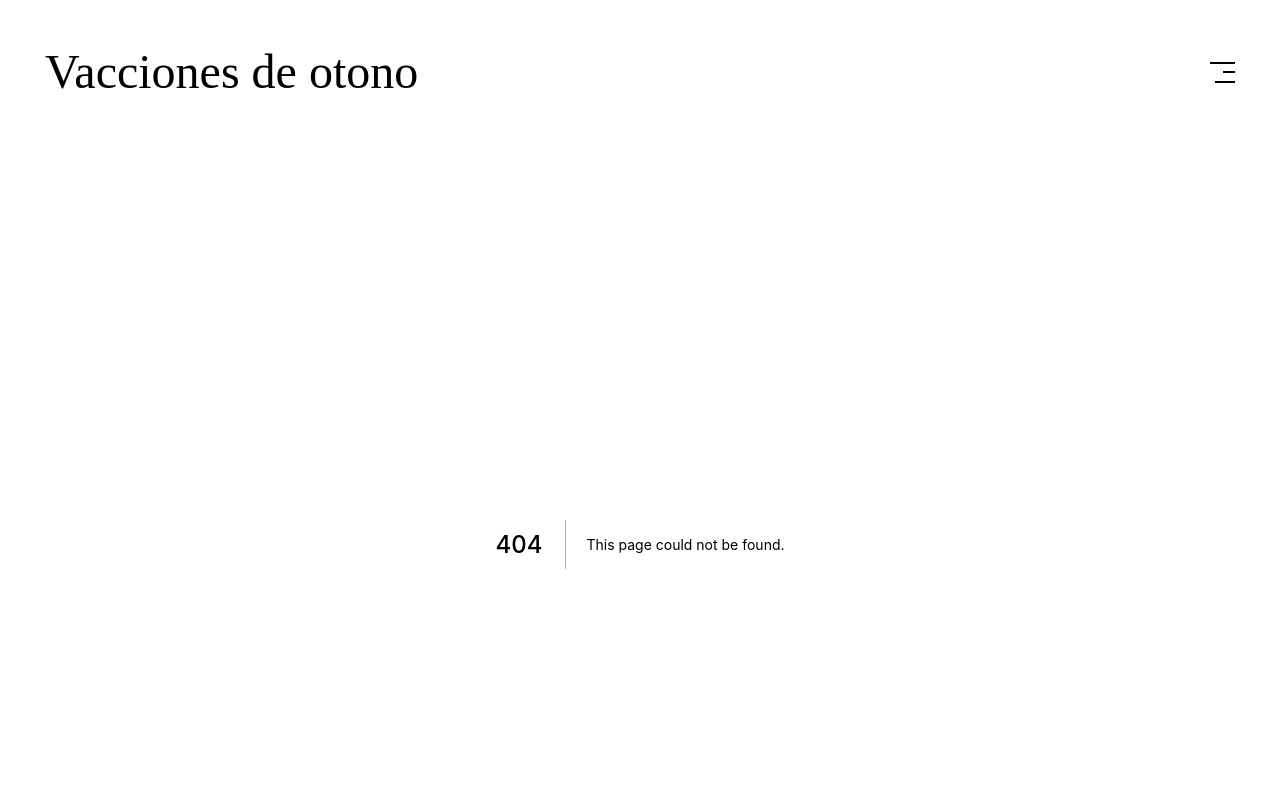
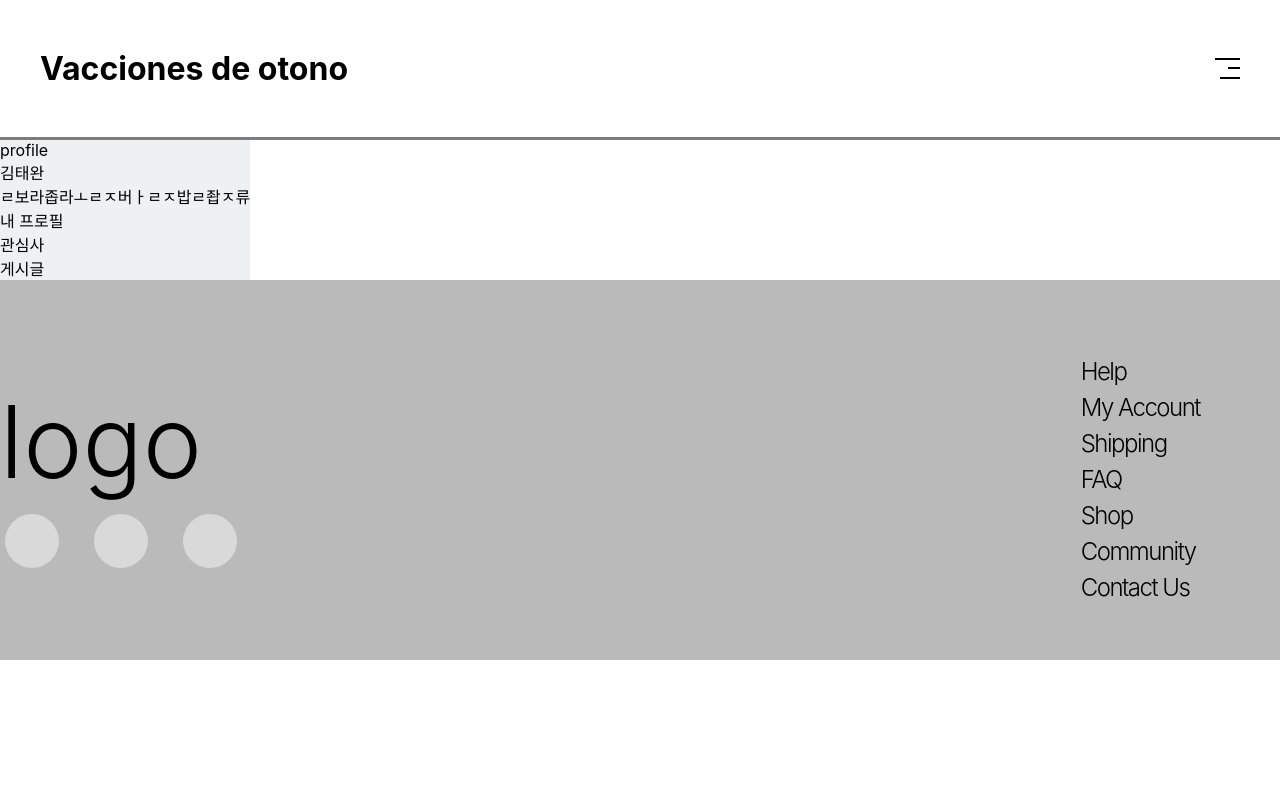
Before and after one commit to fall-vacation/front, a Next.js app: page /mypage in a window 1280 px wide. Before the commit this address had no page. Shown: the top 800 px of the page. Built offline with nearby package versions, Linux system fonts and the light colour scheme.

Commit message:
page컨테이너추가 / nprogress추가 / 헤더로직 완료

```diff
--- a/components/common/GoogleLogin/login.tsx
+++ b/components/common/GoogleLogin/login.tsx
@@ -2,11 +2,17 @@ import { useGoogleLogin, GoogleLogin, useGoogleOneTapLogin } from "@react-oauth/
 import styled from "styled-components";
 
 import person from "lib/person";
+import { useUserStore } from "@/store/user";
+import { Dispatch, SetStateAction } from "react";
 
-export default function GoogleLoginButton() {
+export default function GoogleLoginButton({ setIsOpen }: { setIsOpen: Dispatch<SetStateAction<boolean>> }) {
+  const setIsLogin = useUserStore((p) => p.setIsLogin);
+
   const customLogin = useGoogleLogin({
     onSuccess: (res) => {
       person.login({ token: res.access_token });
+      setIsLogin(true);
+      setIsOpen(false);
     },
   });
 
--- a/components/common/Nav/index.tsx
+++ b/components/common/Nav/index.tsx
@@ -1,4 +1,4 @@
-import React, { useState, useRef } from "react";
+import React, { useState, useRef, Dispatch, SetStateAction } from "react";
 import Link from "next/link";
 import Image from "next/image";
 import Wrap from "../Wrap";
@@ -12,6 +12,8 @@ import GoogleLogoutButton from "../GoogleLogin/logout";
 import KakaoLoginButton from "../KakaoLogin/login";
 import { useEffect } from "react";
 import person from "lib/person";
+import { useUserStore } from "@/store/user";
+import { useRouter } from "next/router";
 
 const Nav = () => {
   const modalRef = useRef<HTMLDivElement>(null);
@@ -19,12 +21,11 @@ const Nav = () => {
   const [isOpen, setIsOpen] = useState<boolean>(false);
   const [select, setSelect] = useState<boolean>(false);
 
-  const [login, setLogin] = useState(false);
+  const { isLogin, setIsLogin } = useUserStore();
 
   useEffect(() => {
     const clickEvt = (e: any) => {
       if (contentRef.current && !contentRef.current?.contains(e.target)) {
-        console.log("hi");
       }
     };
 
@@ -36,21 +37,20 @@ const Nav = () => {
   }, [contentRef]);
 
   useEffect(() => {
-    setLogin(person.load() !== undefined);
+    setIsLogin(person.load() !== undefined);
   }, []);
 
   return (
-    <Wrap>
-      <S.NavBar>
+    <div.wrap>
       <h1>
         <Link href="/">
           <a>Vacciones de otono </a>
         </Link>
       </h1>
-        {login ? (
+      {isLogin ? (
         <ProfileWrap>
           <Profile click={() => setSelect(!select)} />
-            {select && <ProfileSelect />}
+          {select && <ProfileSelect setIsOpen={setIsOpen} setSelect={setSelect} />}
         </ProfileWrap>
       ) : (
         <div className="hamburger_menu" onClick={() => setIsOpen(!isOpen)}>
@@ -73,48 +73,37 @@ const Nav = () => {
               <ul>
                 {/* <li className="naver">네이버 로그인</li> */}
                 <li>
-                    <GoogleLoginButton />
+                  <GoogleLoginButton setIsOpen={setIsOpen} />
                 </li>
                 <li>
                   <KakaoLoginButton />
-                  </li>
-
-                  <li>
-                    <button
-                      onClick={() => {
-                        person.logout();
-                      }}
-                    >
-                      로그아웃
-                    </button>
                 </li>
               </ul>
             </S.ModalContents>
           </Dim>
         </Modal>
       )}
-      </S.NavBar>
-    </Wrap>
+    </div.wrap>
   );
 };
-const FIXED_PROFILE_SIZE = 30;
+const FIXED_PROFILE_SIZE = 40;
 
 const Profile = ({ click }: { click: () => void }) => {
   return (
     <ProfileBtn size={FIXED_PROFILE_SIZE} onClick={click}>
       <svg width={FIXED_PROFILE_SIZE} height={FIXED_PROFILE_SIZE} viewBox="0 0 82 81" fill="none" xmlns="http://www.w3.org/2000/svg">
-        <circle cx="41.0459" cy="40.1875" r="40" fill="#4A4E5B" />
+        <circle cx="41.0459" cy="40.1875" r="40" fill="#8ED0D5" />
         <mask id="mask0_809_5975" style={{ maskType: "alpha" }} maskUnits="userSpaceOnUse" x="0" y="0" width="81" height="80">
-          <circle cx="40.9541" cy="40" r="39.5" fill="#4A4E5B" stroke="#666E78" />
+          <circle cx="40.9541" cy="40" r="39.5" fill="#8ED0D5" stroke="#8ED0D5" />
         </mask>
         <g mask="url(#mask0_809_5975)">
           <path
             d="M40.9541 13.75C32.603 13.75 25.8331 20.4997 25.8331 28.826C25.8331 37.1522 32.603 43.9019 40.9541 43.9019C49.3052 43.9019 56.0751 37.1522 56.0751 28.826C56.0751 20.4997 49.3052 13.75 40.9541 13.75Z"
-            fill="#686D7E"
+            fill="#C8E7E8"
           />
           <path
             d="M24.8251 51.9424C16.474 51.9424 9.7041 58.6922 9.7041 67.0184V71.7956C9.7041 74.8238 11.9052 77.4057 14.9028 77.8936C32.1561 80.7021 49.7521 80.7021 67.0054 77.8936C70.003 77.4057 72.2041 74.8238 72.2041 71.7956V67.0184C72.2041 58.6922 65.4342 51.9424 57.0831 51.9424H55.7087C54.9647 51.9424 54.2255 52.0597 53.5183 52.2899L50.0283 53.4261C44.132 55.3457 37.7762 55.3457 31.8799 53.4261L28.3899 52.2899C27.6827 52.0597 26.9435 51.9424 26.1995 51.9424H24.8251Z"
-            fill="#686D7E"
+            fill="#C8E7E8"
           />
         </g>
       </svg>
@@ -122,13 +111,47 @@ const Profile = ({ click }: { click: () => void }) => {
   );
 };
 
-const ProfileSelect = () => {
+const ProfileSelect = ({ setIsOpen, setSelect }: { setIsOpen: Dispatch<SetStateAction<boolean>>; setSelect: Dispatch<SetStateAction<boolean>> }) => {
+  const { setIsLogin } = useUserStore();
+  const selectRef = useRef<HTMLUListElement>(null);
+  const router = useRouter();
+
+  useOutsideClick(selectRef, () => {
+    setSelect(false);
+  });
+
   return (
-    <ProfileSelectWrap size={FIXED_PROFILE_SIZE}>
-      <li onClick={() => {}}>마이페이지</li>
-      <li onClick={() => person.logout()}>로그아웃</li>
+    <ProfileSelectWrap size={FIXED_PROFILE_SIZE} ref={selectRef}>
+      <li onClick={() => router.push("/mypage")}>마이페이지</li>
+      <li
+        onClick={() => {
+          setIsLogin(false);
+          person.logout();
+          setIsOpen(false);
+          setSelect(false);
+        }}
+      >
+        로그아웃
+      </li>
     </ProfileSelectWrap>
   );
+};
+
+const div = {
+  wrap: styled.div`
+    display: flex;
+    justify-content: space-between;
+    align-items: center;
+    position: absolute;
+    left: 0;
+    top: 0;
+    width: 100%;
+    height: 14rem;
+    padding: 4rem;
+    background-color: #fff;
+    border-bottom: 3px solid #7d7d7d;
+    z-index: 9999;
+  `,
 };
 
 const Dim = styled.div`
--- /dev/null
+++ b/components/common/PageContainer.tsx
@@ -0,0 +1,11 @@
+import styled from "styled-components";
+
+export default function PageContainer({ children }: { children: React.ReactNode }) {
+  return <div.wrap>{children}</div.wrap>;
+}
+
+const div = {
+  wrap: styled.div`
+    padding-top: 14rem;
+  `,
+};
--- /dev/null
+++ b/nprogress.css
@@ -0,0 +1,79 @@
+#nprogress {
+  pointer-events: none;
+}
+
+#nprogress .bar {
+  background: red;
+  position: fixed;
+  z-index: 1031;
+  top: 0;
+  left: 0;
+
+  width: 100%;
+  height: 3px;
+}
+
+/* Fancy blur effect */
+#nprogress .peg {
+  display: block;
+  position: absolute;
+  right: 0px;
+  width: 100px;
+  height: 100%;
+  opacity: 1;
+
+  -webkit-transform: rotate(3deg) translate(0px, -4px);
+  -ms-transform: rotate(3deg) translate(0px, -4px);
+  transform: rotate(3deg) translate(0px, -4px);
+}
+
+/* Remove these to get rid of the spinner */
+#nprogress .spinner {
+  display: block;
+  position: fixed;
+  z-index: 1031;
+  top: 15px;
+  right: 15px;
+}
+
+#nprogress .spinner-icon {
+  width: 18px;
+  height: 18px;
+  box-sizing: border-box;
+
+  border: solid 2px transparent;
+  border-top-color: red;
+  border-left-color: red;
+  border-radius: 50%;
+
+  -webkit-animation: nprogress-spinner 400ms linear infinite;
+  animation: nprogress-spinner 400ms linear infinite;
+}
+
+.nprogress-custom-parent {
+  overflow: hidden;
+  position: relative;
+}
+
+.nprogress-custom-parent #nprogress .spinner,
+.nprogress-custom-parent #nprogress .bar {
+  position: absolute;
+}
+
+@-webkit-keyframes nprogress-spinner {
+  0% {
+    -webkit-transform: rotate(0deg);
+  }
+  100% {
+    -webkit-transform: rotate(360deg);
+  }
+}
+@keyframes nprogress-spinner {
+  0% {
+    transform: rotate(0deg);
+  }
+  100% {
+    transform: rotate(360deg);
+  }
+}
+@chunggeonlee;
--- a/package.json
+++ b/package.json
@@ -21,6 +21,7 @@
     "next": "^12.2.5",
     "next-redux-wrapper": "^8.0.0",
     "nookies": "^2.5.2",
+    "nprogress": "^0.2.0",
     "react": "^18.2.0",
     "react-dom": "^18.2.0",
     "react-google-login": "^5.2.2",
@@ -31,6 +32,7 @@
   "devDependencies": {
     "@types/lodash": "^4.14.184",
     "@types/node": "18.7.13",
+    "@types/nprogress": "^0.2.0",
     "@types/react": "18.0.17",
     "@types/react-dom": "18.0.6",
     "babel-plugin-styled-components": "^2.0.7",
--- a/pages/_app.tsx
+++ b/pages/_app.tsx
@@ -6,6 +6,10 @@ import { ThemeProvider, DefaultTheme } from "styled-components";
 import { GlobalStyle } from "@/styles/globalStyle";
 import { GoogleOAuthProvider } from "@react-oauth/google";
 import "../public/static/fonts/style.css";
+import Nprogress from "nprogress";
+import "../nprogress.css";
+import { useEffect } from "react";
+import { useRouter } from "next/router";
 
 const theme: DefaultTheme = {
   mainColor: "#0055b8",
@@ -13,6 +17,24 @@ const theme: DefaultTheme = {
 };
 
 function MyApp({ Component, pageProps }: AppProps) {
+  const router = useRouter();
+
+  useEffect(() => {
+    Nprogress.configure({ showSpinner: false });
+
+    const handleRouteStart = (url: string) => {
+      Nprogress.start();
+    };
+    const handleRouteChange = (url: string) => {
+      Nprogress.done(false);
+    };
+    router.events.on("routeChangeStart", handleRouteStart);
+
+    router.events.on("routeChangeComplete", handleRouteChange);
+    return () => {
+      router.events.off("routeChangeComplete", handleRouteChange);
+    };
+  }, [router.events]);
   return (
     <ThemeProvider theme={theme}>
       <GoogleOAuthProvider clientId={process.env.NEXT_PUBLIC_NAVER_CLIENT_ID || ""}>
--- /dev/null
+++ b/pages/mypage.tsx
@@ -0,0 +1,58 @@
+import React, { useState, useRef, Dispatch, SetStateAction } from "react";
+import Link from "next/link";
+import Image from "next/image";
+import useOutsideClick from "hook/outSideClick";
+import styled from "styled-components";
+import { useEffect } from "react";
+import { useRouter } from "next/router";
+import PageContainer from "@/components/common/PageContainer";
+
+export default function Mypage() {
+  const router = useRouter();
+  const FIXED_TABS = [
+    { title: "내 프로필", component: <div>1</div> },
+    { title: "관심사", component: <div>2</div> },
+    { title: "게시글", component: <div>3</div> },
+  ];
+
+  return (
+    <PageContainer>
+      <div.wrap>
+        <div.left>
+          <div>profile</div>
+          <div>김태완</div>
+          <div>ㄹ보라좁라ㅗㄹㅈ버ㅏㄹㅈ밥ㄹ좝ㅈ류</div>
+
+          <ul>
+            {FIXED_TABS.map((tab, i) => (
+              <li
+                onClick={() =>
+                  router.push({
+                    pathname: router.pathname,
+                    query: { ...router.query, tab: tab.title },
+                  })
+                }
+                key={i}
+              >
+                <div>{tab.title}</div>
+              </li>
+            ))}
+          </ul>
+        </div.left>
+        {/* <div.right>{FIXED_TABS.filter((el) => el.title === (router.query.tab as string))[0].component}</div.right> */}
+      </div.wrap>
+    </PageContainer>
+  );
+}
+
+const div = {
+  wrap: styled.div`
+    display: flex;
+    justify-content: space-between;
+  `,
+  left: styled.div`
+    height: 100%;
+    background-color: #eef0f2;
+  `,
+  right: styled.div``,
+};
--- a/pages/taewans-farm/index.tsx
+++ b/pages/taewans-farm/index.tsx
@@ -1,6 +1,7 @@
 import { useState, useEffect } from "react";
 import Image from "next/image";
 import { Crop } from "../../types/type";
+import PageContainer from "../../components/common/PageContainer";
 
 type Props = {
   farmList: Crop[];
@@ -8,7 +9,7 @@ type Props = {
 
 const Index = ({ farmList }: Props) => {
   return (
-    <div>
+    <PageContainer>
       <h2>완이네 텃밭</h2>
       <ul>
         {farmList?.map((farm, i) => {
@@ -25,7 +26,7 @@ const Index = ({ farmList }: Props) => {
           );
         })}
       </ul>
-    </div>
+    </PageContainer>
   );
 };
 
--- a/pages/weekend-farm/index.tsx
+++ b/pages/weekend-farm/index.tsx
@@ -5,6 +5,7 @@ import styled from "styled-components";
 import * as S from "../../components/pages/home/Title/style";
 import { Color } from "@/constant/color";
 import { FIXED_LOCATION_INFO } from "../../components/pages/weekend-farm/south-korea";
+import PageContainer from "@/components/common/PageContainer";
 
 import Image from "next/image";
 import dummyImage from "../../public/images/dummy_images.png";
@@ -92,6 +93,7 @@ const Index = ({ farmList }: Props) => {
   };
   return (
     <S.ContainerBox>
+      <PageContainer>
         <h2 className="title">Weekend Farm</h2>
         <div className="slogan">위켄드팜은 어쩌고 저쩌고 조용하고 안락한 블라블라 다양한 농장을 제공합니다아.</div>
 
@@ -227,6 +229,7 @@ const Index = ({ farmList }: Props) => {
           );
         })}
       </ul> */}
+      </PageContainer>
     </S.ContainerBox>
   );
 };
--- a/store/user.ts
+++ b/store/user.ts
@@ -1,9 +1,7 @@
 import create from "zustand";
 import { UserStore } from "../types/type";
 
-const useUserStore = create<UserStore>((set) => ({
+export const useUserStore = create<UserStore>((set) => ({
   isLogin: false,
   setIsLogin: (data: boolean) => set(() => ({ isLogin: data })),
 }));
-
-export default useUserStore;
```
Also changed, not shown: pages/index.tsx (+9 -2 lines), 1 other file (tests, documents, lock files or other folders). Lines whose indentation alone changed are shown as unchanged.
